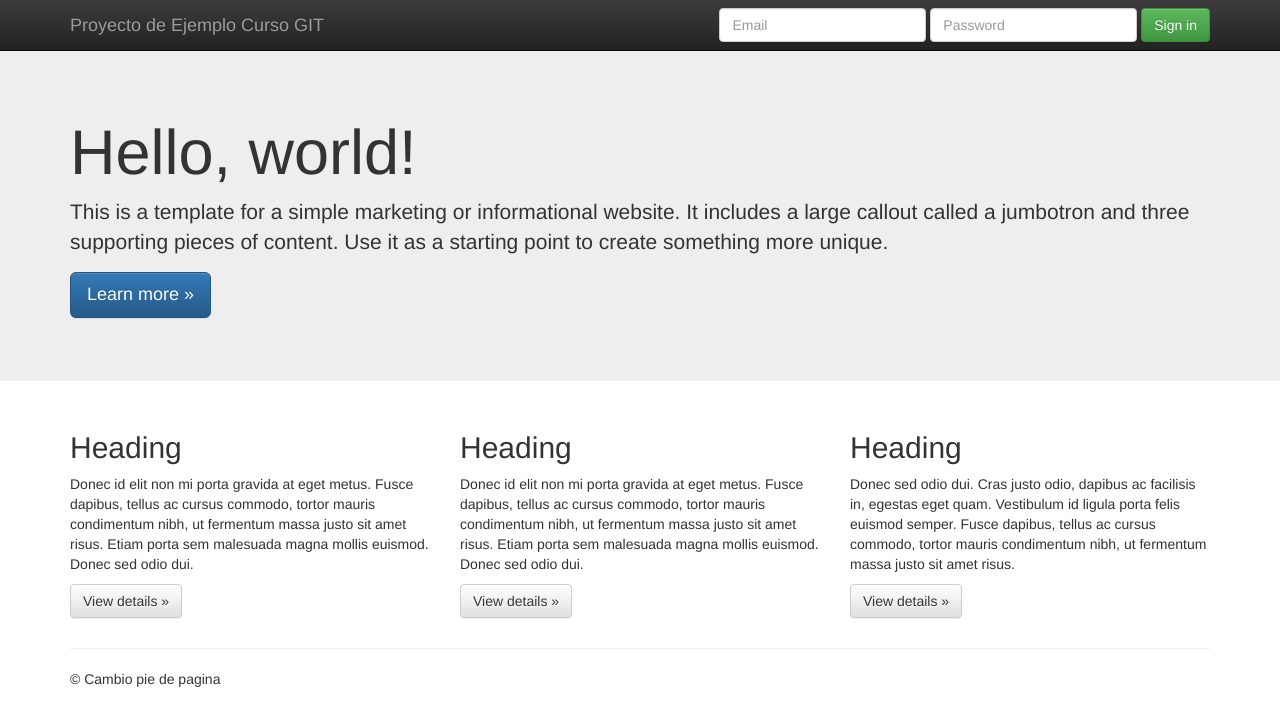
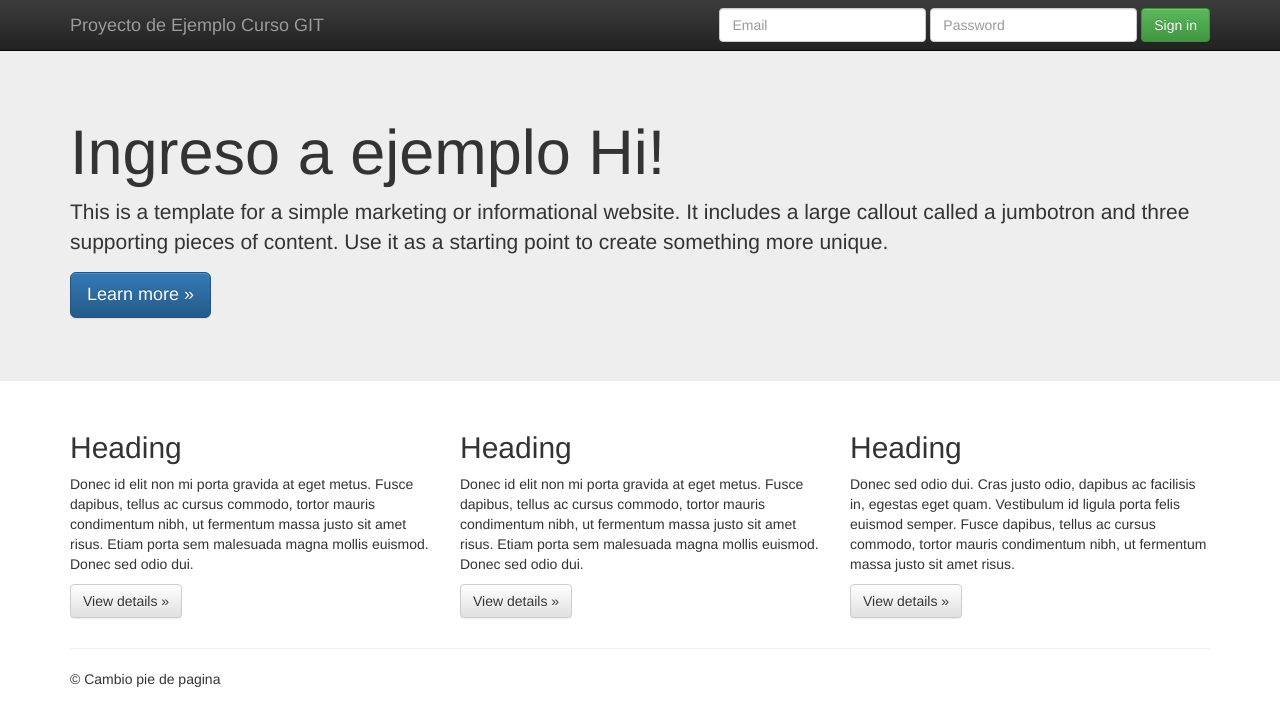
Before and after one commit to claugonzaport/CursoGitBCI2023, a plain HTML site: page index.html in a window 1280 px wide. Drawn offline with nearby package versions, Linux system fonts and the light colour scheme.

Commit message:
Se cambia mensaje en centro del proyecto

```diff
--- a/index.html
+++ b/index.html
@@ -55,7 +55,7 @@
     <!-- Main jumbotron for a primary marketing message or call to action -->
     <div class="jumbotron">
       <div class="container">
-        <h1>Hello, world!</h1>
+        <h1>Ingreso a ejemplo Hi!</h1>
         <p>This is a template for a simple marketing or informational website. It includes a large callout called a jumbotron and three supporting pieces of content. Use it as a starting point to create something more unique.</p>
         <p><a class="btn btn-primary btn-lg" href="#" role="button">Learn more &raquo;</a></p>
       </div>
```
